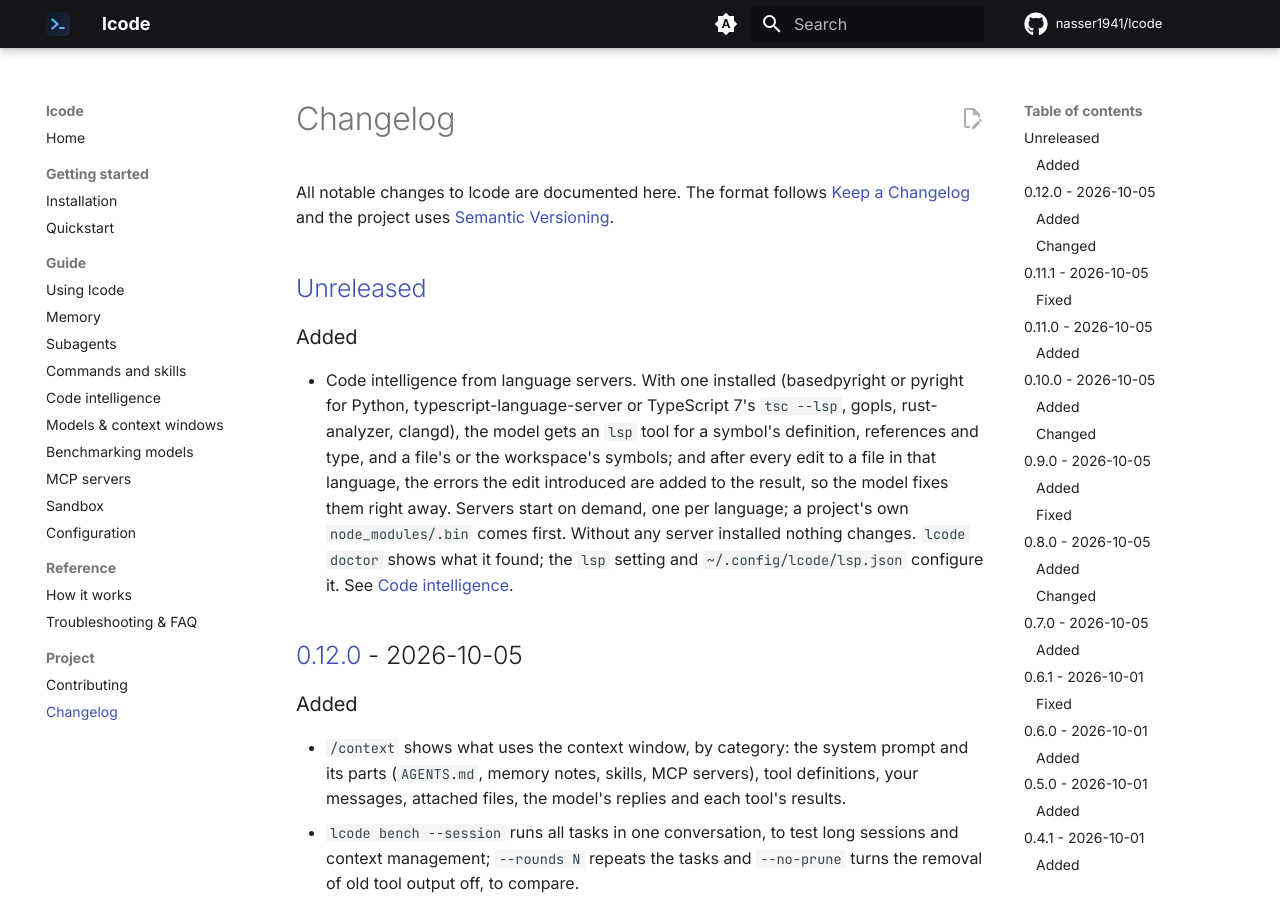
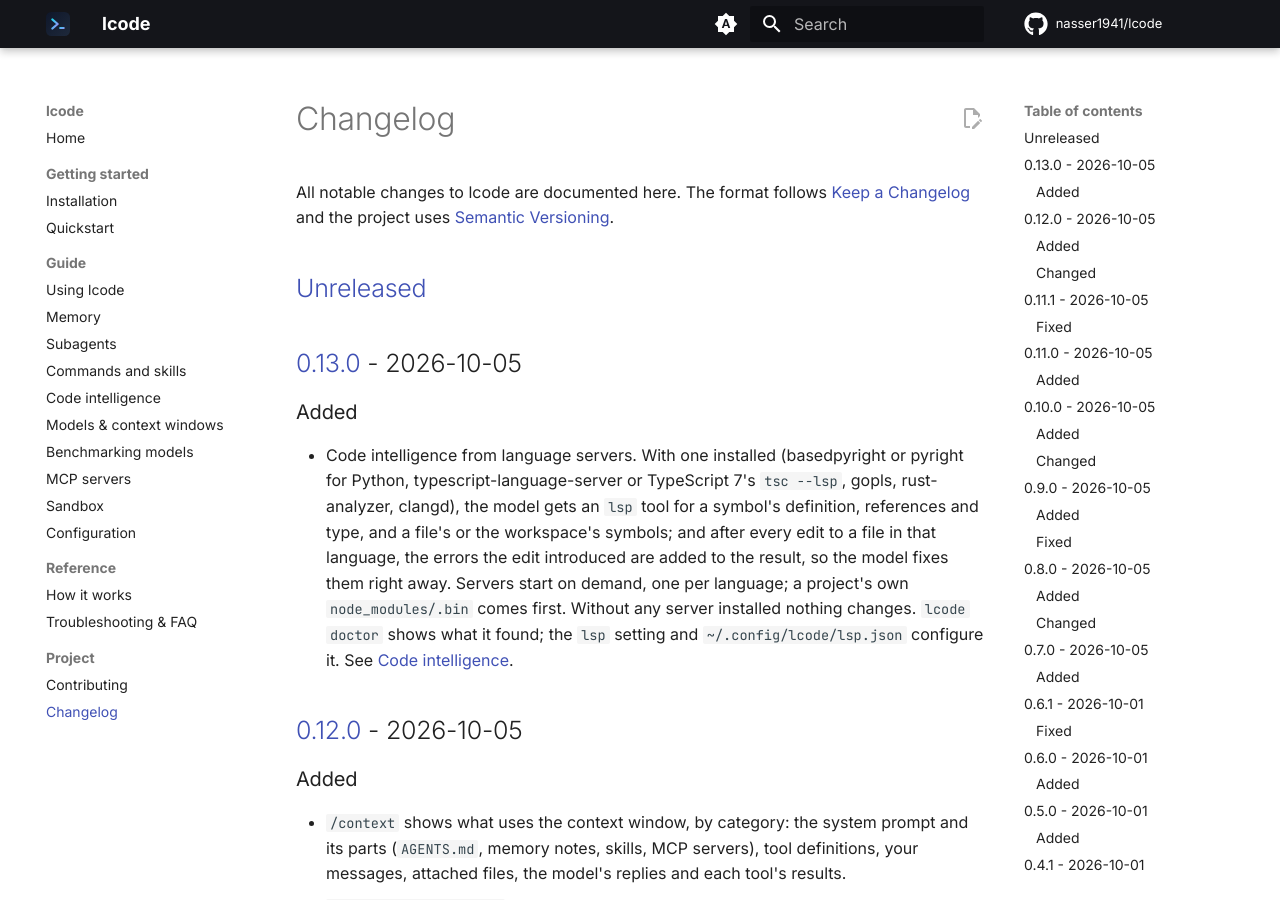
Before and after one commit to nasser1941/lcode, an MkDocs documentation site: the page built from docs/changelog.md, in a window 1280 px wide and 900 px high. Built offline with MkDocs 1.6.1 and Material for MkDocs 9.7.7, drawn with Linux system fonts in a browser that asks for light colours; comment, search, counter and statistics services are not loaded.

Commit message:
Release 0.13.0 (#71)
Co-authored-by: Naser Derakhshan <9349840+nasser1941@users.noreply.github.com>
Co-authored-by: Claude Opus 5.5 <noreply@anthropic.com>

```diff
--- a/CHANGELOG.md
+++ b/CHANGELOG.md
@@ -5,6 +5,8 @@ All notable changes to lcode are documented here. The format follows
 [Semantic Versioning](https://semver.org/).
 
 ## [Unreleased]
+
+## [0.13.0] - 2026-10-05
 
 ### Added
 
@@ -344,7 +346,8 @@ First public release.
 - `AGENTS.md` project instructions and `/init` to generate them.
 - One-line installer for Linux and macOS.
 
-[Unreleased]: https://github.com/nasser1941/lcode/compare/v0.12.0...HEAD
+[Unreleased]: https://github.com/nasser1941/lcode/compare/v0.13.0...HEAD
+[0.13.0]: https://github.com/nasser1941/lcode/compare/v0.12.0...v0.13.0
 [0.12.0]: https://github.com/nasser1941/lcode/compare/v0.11.1...v0.12.0
 [0.11.1]: https://github.com/nasser1941/lcode/compare/v0.11.0...v0.11.1
 [0.11.0]: https://github.com/nasser1941/lcode/compare/v0.10.0...v0.11.0
--- a/src/lcode/__init__.py
+++ b/src/lcode/__init__.py
@@ -1,3 +1,3 @@
 """lcode — a local-first terminal coding agent powered by open-weight models via Ollama."""
 
-__version__ = "0.12.0"
+__version__ = "0.13.0"
```
Also changed, not shown: README.md (+0 -1 lines), docs/quickstart.md (+1 -1 lines).
